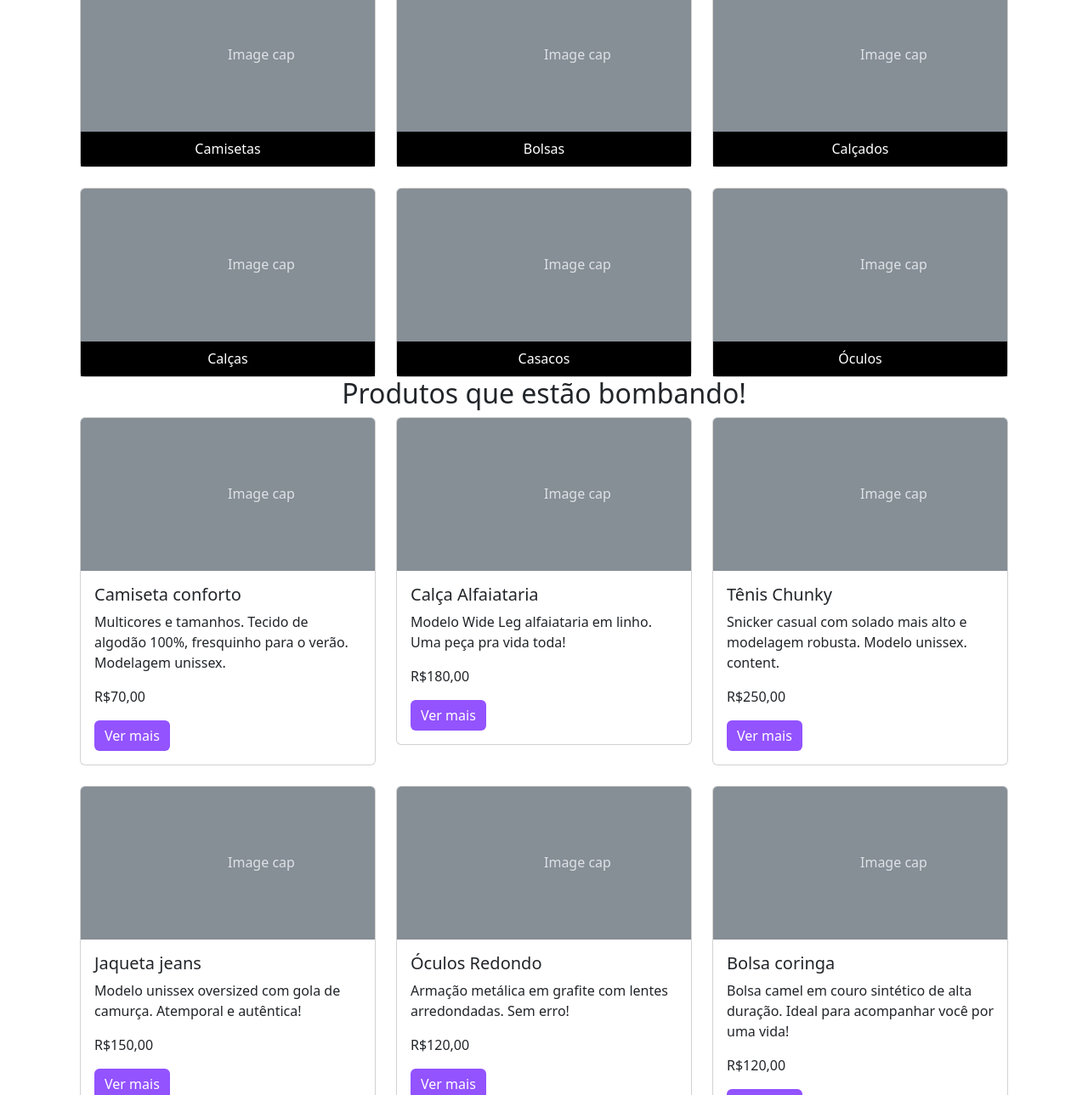
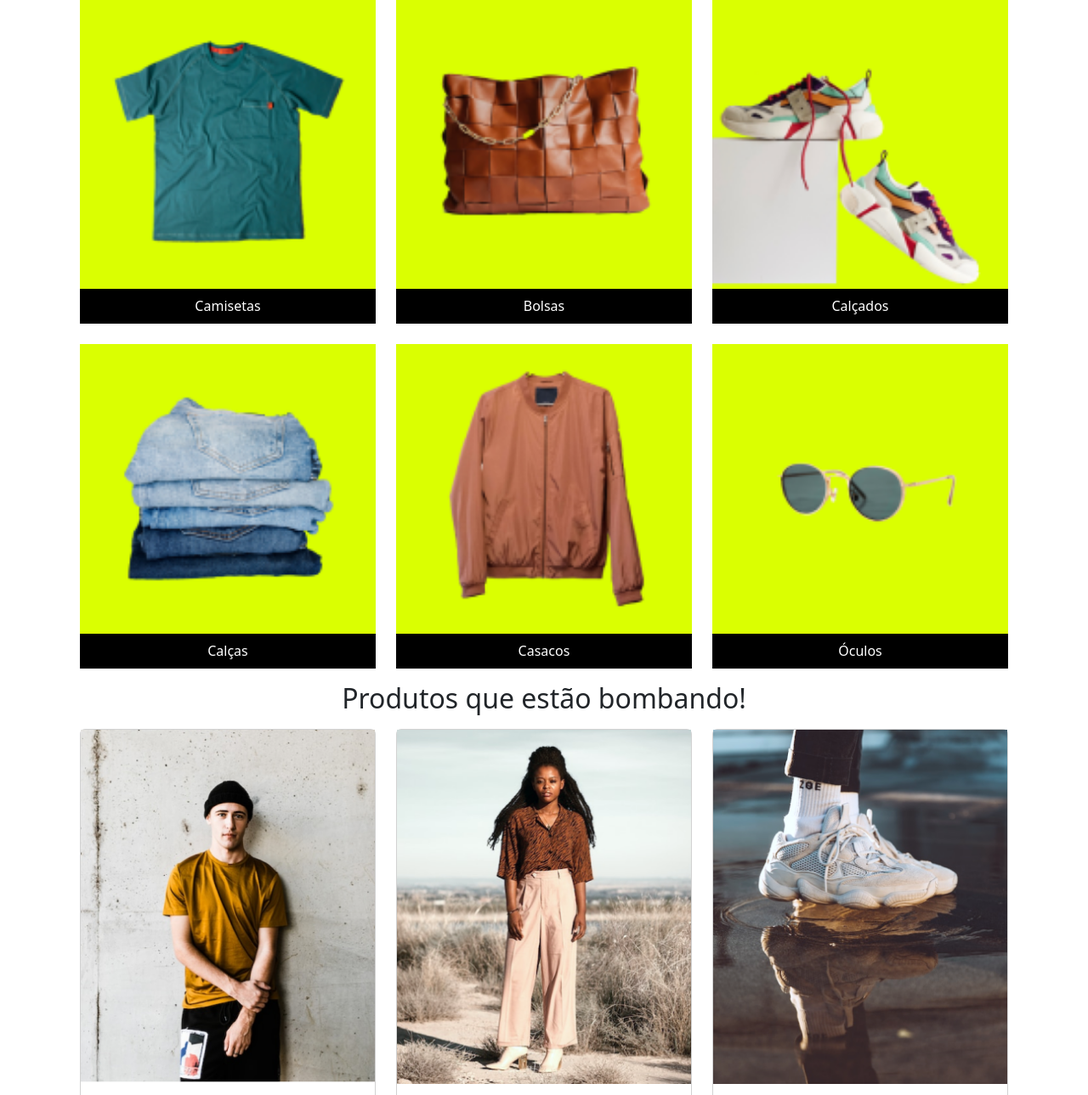
Before and after one commit to jpsouza25/Meteora, a plain HTML site: page index.html in a window 1280 px wide. Shown: the part 499-1788 px from the top of the page at 85% size. Drawn offline with nearby package versions, Linux system fonts and the light colour scheme.

Commit message:
conclusão da pagina home do site

```diff
--- a/index.html
+++ b/index.html
@@ -42,7 +42,7 @@
                     </ul>
                     <form class="d-flex" role="search">
                         <input class="form-control me-2" type="search" placeholder="Digite o produto"
-                            aria-label="Search">
+                            aria-label="Pesquisar">
                         <button class="btn btn-outline-light" type="submit">Buscar</button>
                     </form>
                 </div>
@@ -94,30 +94,28 @@
             <button class="carousel-control-prev" type="button" data-bs-target="#carouselExampleCaptions"
                 data-bs-slide="prev">
                 <span class="carousel-control-prev-icon" aria-hidden="true"></span>
-                <span class="visually-hidden">Previous</span>
+                <span class="visually-hidden">Anterior</span>
             </button>
             <button class="carousel-control-next" type="button" data-bs-target="#carouselExampleCaptions"
                 data-bs-slide="next">
                 <span class="carousel-control-next-icon" aria-hidden="true"></span>
-                <span class="visually-hidden">Next</span>
+                <span class="visually-hidden">Proximo</span>
             </button>
         </div>
     </header>
     <main>
 
-        <h2 class="text-center">Busque por categoria:</h2>
+        <h2 class="text-center my-3">Busque por categoria:</h2>
 
         <div class="container row mx-auto g-4">
 
             <div class="col-6 col-md-4 col-xxl-2">
-                <div class="card">
-                    <svg class="bd-placeholder-img card-img-top" width="100%" height="180"
-                        xmlns="http://www.w3.org/2000/svg" role="img" aria-label="Placeholder: Image cap"
-                        preserveAspectRatio="xMidYMid slice" focusable="false">
-                        <title>Placeholder</title>
-                        <rect width="100%" height="100%" fill="#868e96"></rect>
-                        <text x="50%" y="50%" fill="#dee2e6" dy=".3em">Image cap</text>
-                    </svg>
+                <div class="card rounded-0 border-0">
+                    <img class="d-md-none d-block" src="assets/Mobile/categorias/categoria-camiseta.png" alt="camiseta">
+                    <img class="d-none d-md-block d-xl-none" src="assets/Tablet/categorias/categoria-camiseta.png"
+                        alt="camiseta">
+                    <img class="d-none d-xl-block" src="assets/Desktop/categorias/categoria-camiseta.png"
+                        alt="camiseta">
                     <div class="card-header bg-black text-bg-dark">
                         <p class="text-center card-text">
                             Camisetas
@@ -126,14 +124,11 @@
                 </div>
             </div>
             <div class="col-6 col-md-4 col-xxl-2">
-                <div class="card">
-                    <svg class="bd-placeholder-img card-img-top" width="100%" height="180"
-                        xmlns="http://www.w3.org/2000/svg" role="img" aria-label="Placeholder: Image cap"
-                        preserveAspectRatio="xMidYMid slice" focusable="false">
-                        <title>Placeholder</title>
-                        <rect width="100%" height="100%" fill="#868e96"></rect>
-                        <text x="50%" y="50%" fill="#dee2e6" dy=".3em">Image cap</text>
-                    </svg>
+                <div class="card rounded-0 border-0">
+                    <img class="d-md-none d-block" src="assets/Mobile/categorias/categoria-bolsas.png" alt="bolsa">
+                    <img class="d-none d-md-block d-xl-none" src="assets/Tablet/categorias/categoria-bolsas.png"
+                        alt="bolsa">
+                    <img class="d-none d-xl-block" src="assets/Desktop/categorias/categoria-bolsa.png" alt="boolsa">
                     <div class="card-header bg-black text-bg-dark">
                         <p class="text-center card-text">
                             Bolsas
@@ -142,14 +137,12 @@
                 </div>
             </div>
             <div class="col-6 col-md-4 col-xxl-2">
-                <div class="card">
-                    <svg class="bd-placeholder-img card-img-top" width="100%" height="180"
-                        xmlns="http://www.w3.org/2000/svg" role="img" aria-label="Placeholder: Image cap"
-                        preserveAspectRatio="xMidYMid slice" focusable="false">
-                        <title>Placeholder</title>
-                        <rect width="100%" height="100%" fill="#868e96"></rect>
-                        <text x="50%" y="50%" fill="#dee2e6" dy=".3em">Image cap</text>
-                    </svg>
+                <div class="card rounded-0 border-0">
+                    <img class="d-md-none d-block" src="assets/Mobile/categorias/categoria-calcados.png" alt="calçados">
+                    <img class="d-none d-md-block d-xl-none" src="assets/Tablet/categorias/categoria-calcados.png"
+                        alt="calçado">
+                    <img class="d-none d-xl-block" src="assets/Desktop/categorias/categoria-calcados.png"
+                        alt="calçacos">
                     <div class="card-header bg-black text-bg-dark">
                         <p class="text-center card-text">
                             Calçados
@@ -158,14 +151,11 @@
                 </div>
             </div>
             <div class="col-6 col-md-4 col-xxl-2">
-                <div class="card">
-                    <svg class="bd-placeholder-img card-img-top" width="100%" height="180"
-                        xmlns="http://www.w3.org/2000/svg" role="img" aria-label="Placeholder: Image cap"
-                        preserveAspectRatio="xMidYMid slice" focusable="false">
-                        <title>Placeholder</title>
-                        <rect width="100%" height="100%" fill="#868e96"></rect>
-                        <text x="50%" y="50%" fill="#dee2e6" dy=".3em">Image cap</text>
-                    </svg>
+                <div class="card rounded-0 border-0">
+                    <img class="d-md-none d-block" src="assets/Mobile/categorias/categoria-calcas.png" alt="calças">
+                    <img class="d-none d-md-block d-xl-none" src="assets/Tablet/categorias/categoria-calcas.png"
+                        alt="calças">
+                    <img class="d-none d-xl-block" src="assets/Desktop/categorias/categoria-calcas.png" alt="calças">
                     <div class="card-header bg-black text-bg-dark">
                         <p class="text-center card-text">
                             Calças
@@ -174,14 +164,11 @@
                 </div>
             </div>
             <div class="col-6 col-md-4 col-xxl-2">
-                <div class="card">
-                    <svg class="bd-placeholder-img card-img-top" width="100%" height="180"
-                        xmlns="http://www.w3.org/2000/svg" role="img" aria-label="Placeholder: Image cap"
-                        preserveAspectRatio="xMidYMid slice" focusable="false">
-                        <title>Placeholder</title>
-                        <rect width="100%" height="100%" fill="#868e96"></rect>
-                        <text x="50%" y="50%" fill="#dee2e6" dy=".3em">Image cap</text>
-                    </svg>
+                <div class="card rounded-0 border-0">
+                    <img class="d-md-none d-block" src="assets/Mobile/categorias/categoria-casacos.png" alt="casacos">
+                    <img class="d-none d-md-block d-xl-none" src="assets/Tablet/categorias/categoria-casacos.png"
+                        alt="casacos">
+                    <img class="d-none d-xl-block" src="assets/Desktop/categorias/categoria-casacos.png" alt="casacos">
                     <div class="card-header bg-black text-bg-dark">
                         <p class="text-center card-text">
                             Casacos
@@ -190,14 +177,11 @@
                 </div>
             </div>
             <div class="col-6 col-md-4 col-xxl-2">
-                <div class="card">
-                    <svg class="bd-placeholder-img card-img-top" width="100%" height="180"
-                        xmlns="http://www.w3.org/2000/svg" role="img" aria-label="Placeholder: Image cap"
-                        preserveAspectRatio="xMidYMid slice" focusable="false">
-                        <title>Placeholder</title>
-                        <rect width="100%" height="100%" fill="#868e96"></rect>
-                        <text x="50%" y="50%" fill="#dee2e6" dy=".3em">Image cap</text>
-                    </svg>
+                <div class="card rounded-0 border-0">
+                    <img class="d-md-none d-block" src="assets/Mobile/categorias/categoria-oculos.png" alt="oculos">
+                    <img class="d-none d-md-block d-xl-none" src="assets/Tablet/categorias/categoria-oculos.png"
+                        alt="oculos">
+                    <img class="d-none d-xl-block" src="assets/Desktop/categorias/categoria-oculos.png" alt="oculos">
                     <div class="card-header bg-black text-bg-dark">
                         <p class="text-center card-text">
                             Óculos
@@ -207,20 +191,15 @@
             </div>
         </div>
 
-        <h2 class="text-center">Produtos que estão bombando!</h2>
+        <h2 class="container text-center my-3">Produtos que estão bombando!</h2>
 
         <div class="container row mx-auto">
 
             <div class="col-12 col-md-6 col-xl-4 pb-4">
                 <div class="card">
-                    <svg class="bd-placeholder-img card-img-top" width="100%" height="180"
-                        xmlns="http://www.w3.org/2000/svg" role="img" aria-label="Placeholder: Image cap"
-                        preserveAspectRatio="xMidYMid slice" focusable="false">
-                        <title>Placeholder</title>
-                        <rect width="100%" height="100%" fill="#868e96"></rect><text x="50%" y="50%" fill="#dee2e6"
-                            dy=".3em">Image
-                            cap</text>
-                    </svg>
+                    <img class="d-md-none d-block" src="assets/Mobile/produtos/camiseta.png" alt="camiseta">
+                    <img class="d-none d-md-block d-xl-none" src="assets/Tablet/produtos/camiseta.png" alt="camiseta">
+                    <img class="d-none d-xl-block" src="assets/Desktop/produtos/camiseta.png" alt="camiseta">
                     <div class="card-body">
                         <h5 class="card-title">Camiseta conforto</h5>
                         <p class="card-text">Multicores e tamanhos. Tecido de algodão 100%, fresquinho para o verão.
@@ -233,14 +212,9 @@
 
             <div class="col-12 col-md-6 col-xl-4 pb-4">
                 <div class="card">
-                    <svg class="bd-placeholder-img card-img-top" width="100%" height="180"
-                        xmlns="http://www.w3.org/2000/svg" role="img" aria-label="Placeholder: Image cap"
-                        preserveAspectRatio="xMidYMid slice" focusable="false">
-                        <title>Placeholder</title>
-                        <rect width="100%" height="100%" fill="#868e96"></rect><text x="50%" y="50%" fill="#dee2e6"
-                            dy=".3em">Image
-                            cap</text>
-                    </svg>
+                    <img class="d-md-none d-block" src="assets/Mobile/produtos/calca.png" alt="calça">
+                    <img class="d-none d-md-block d-xl-none" src="assets/Tablet/produtos/calca.png" alt="calça">
+                    <img class="d-none d-xl-block" src="assets/Desktop/produtos/calca.png" alt="calça">
                     <div class="card-body">
                         <h5 class="card-title">Calça Alfaiataria</h5>
                         <p class="card-text">Modelo Wide Leg alfaiataria em linho. Uma peça pra vida toda!</p>
@@ -252,14 +226,9 @@
 
             <div class="col-12 col-md-6 col-xl-4 pb-4">
                 <div class="card">
-                    <svg class="bd-placeholder-img card-img-top" width="100%" height="180"
-                        xmlns="http://www.w3.org/2000/svg" role="img" aria-label="Placeholder: Image cap"
-                        preserveAspectRatio="xMidYMid slice" focusable="false">
-                        <title>Placeholder</title>
-                        <rect width="100%" height="100%" fill="#868e96"></rect><text x="50%" y="50%" fill="#dee2e6"
-                            dy=".3em">Image
-                            cap</text>
-                    </svg>
+                    <img class="d-md-none d-block" src="assets/Mobile/produtos/tenis.png" alt="tenis">
+                    <img class="d-none d-md-block d-xl-none" src="assets/Tablet/produtos/tenis.png" alt="tenis">
+                    <img class="d-none d-xl-block" src="assets/Desktop/produtos/tenis.png" alt="tenis">
                     <div class="card-body">
                         <h5 class="card-title">Tênis Chunky</h5>
                         <p class="card-text">Snicker casual com solado mais alto e modelagem robusta. Modelo unissex.
@@ -272,14 +241,9 @@
 
             <div class="col-12 col-md-6 col-xl-4 pb-4">
                 <div class="card">
-                    <svg class="bd-placeholder-img card-img-top" width="100%" height="180"
-                        xmlns="http://www.w3.org/2000/svg" role="img" aria-label="Placeholder: Image cap"
-                        preserveAspectRatio="xMidYMid slice" focusable="false">
-                        <title>Placeholder</title>
-                        <rect width="100%" height="100%" fill="#868e96"></rect><text x="50%" y="50%" fill="#dee2e6"
-                            dy=".3em">Image
-                            cap</text>
-                    </svg>
+                    <img class="d-md-none d-block" src="assets/Mobile/produtos/jaqueta-jeans.png" alt="jaqueta">
+                    <img class="d-none d-md-block d-xl-none" src="assets/Tablet/produtos/jaqueta-jeans.png" alt="jaqueta">
+                    <img class="d-none d-xl-block" src="assets/Desktop/produtos/jaqueta-jeans.png" alt="jaqueta">
                     <div class="card-body">
                         <h5 class="card-title">Jaqueta jeans</h5>
                         <p class="card-text">Modelo unissex oversized com gola de camurça. Atemporal e autêntica!</p>
@@ -291,14 +255,9 @@
 
             <div class="col-12 col-md-6 col-xl-4 pb-4">
                 <div class="card">
-                    <svg class="bd-placeholder-img card-img-top" width="100%" height="180"
-                        xmlns="http://www.w3.org/2000/svg" role="img" aria-label="Placeholder: Image cap"
-                        preserveAspectRatio="xMidYMid slice" focusable="false">
-                        <title>Placeholder</title>
-                        <rect width="100%" height="100%" fill="#868e96"></rect><text x="50%" y="50%" fill="#dee2e6"
-                            dy=".3em">Image
-                            cap</text>
-                    </svg>
+                    <img class="d-md-none d-block" src="assets/Mobile/produtos/oculos.png" alt="oculos">
+                    <img class="d-none d-md-block d-xl-none" src="assets/Tablet/produtos/oculos.png" alt="oculos">
+                    <img class="d-none d-xl-block" src="assets/Desktop/produtos/oculos.png" alt="oculos">
                     <div class="card-body">
                         <h5 class="card-title">Óculos Redondo</h5>
                         <p class="card-text">Armação metálica em grafite com lentes arredondadas. Sem erro!</p>
@@ -310,14 +269,9 @@
 
             <div class="col-12 col-md-6 col-xl-4 pb-4">
                 <div class="card">
-                    <svg class="bd-placeholder-img card-img-top" width="100%" height="180"
-                        xmlns="http://www.w3.org/2000/svg" role="img" aria-label="Placeholder: Image cap"
-                        preserveAspectRatio="xMidYMid slice" focusable="false">
-                        <title>Placeholder</title>
-                        <rect width="100%" height="100%" fill="#868e96"></rect><text x="50%" y="50%" fill="#dee2e6"
-                            dy=".3em">Image
-                            cap</text>
-                    </svg>
+                    <img class="d-md-none d-block" src="assets/Mobile/produtos/bolsa.png" alt="bolsa">
+                    <img class="d-none d-md-block d-xl-none" src="assets/Tablet/produtos/bolsa.png" alt="bolsa">
+                    <img class="d-none d-xl-block" src="assets/Desktop/produtos/bolsa.png" alt="bolsa">
                     <div class="card-body">
                         <h5 class="card-title">Bolsa coringa</h5>
                         <p class="card-text">Bolsa camel em couro sintético de alta duração. Ideal para acompanhar você
@@ -355,7 +309,7 @@
 
                 <div class="divs-facilidades d-flex">
                     <div><i class="verde bi bi-flower1 fs-1"></i></div>
-                    <div style="max-width: 300px;">
+                    <div style="max-width: 300000px;">
                         <div class="ms-3 mb-1 verde">SUSTENTABILIDADE</div>
                         <div class="texto-menor ms-3">Moda responsável, que respeita o meio ambiente.</div>
                     </div>
--- a/styles.css
+++ b/styles.css
@@ -17,5 +17,5 @@
 }
 
 .m-3 {
-    margin: 2rem 7rem !important;
+    margin: 2rem 4rem !important;
 }
```
Lines whose indentation alone changed are shown as unchanged.
